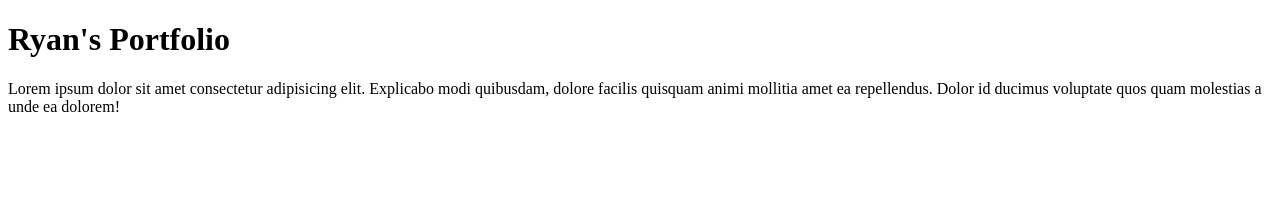
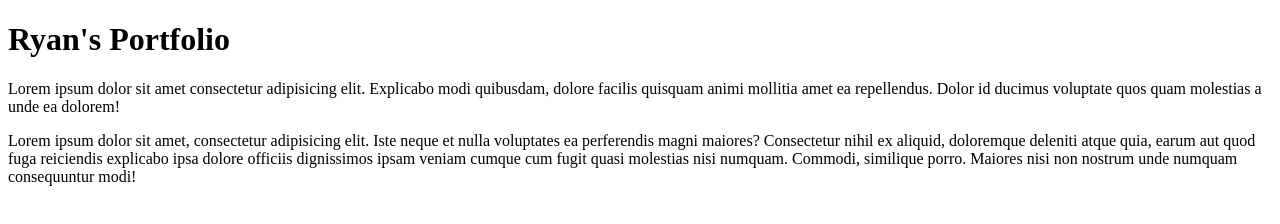
Before and after one commit to ryand67/ryand67.github.io, a plain HTML site: page index.html in a window 1280 px wide. Drawn offline with Linux system fonts and the light colour scheme.

Commit message:
this is that second commit

```diff
--- a/index.html
+++ b/index.html
@@ -8,6 +8,6 @@
 <body>
     <h1>Ryan's Portfolio</h1>
     <p>Lorem ipsum dolor sit amet consectetur adipisicing elit. Explicabo modi quibusdam, dolore facilis quisquam animi mollitia amet ea repellendus. Dolor id ducimus voluptate quos quam molestias a unde ea dolorem!</p>
-
+    <p>Lorem ipsum dolor sit amet, consectetur adipisicing elit. Iste neque et nulla voluptates ea perferendis magni maiores? Consectetur nihil ex aliquid, doloremque deleniti atque quia, earum aut quod fuga reiciendis explicabo ipsa dolore officiis dignissimos ipsam veniam cumque cum fugit quasi molestias nisi numquam. Commodi, similique porro. Maiores nisi non nostrum unde numquam consequuntur modi!</p>
 </body>
 </html>
```
